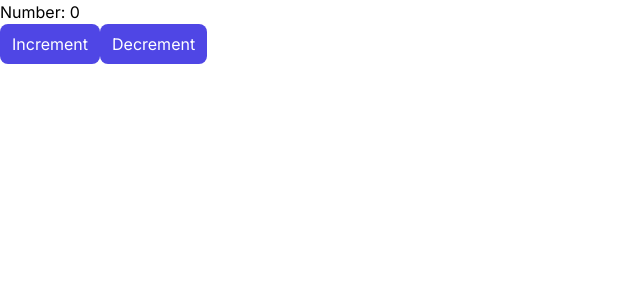
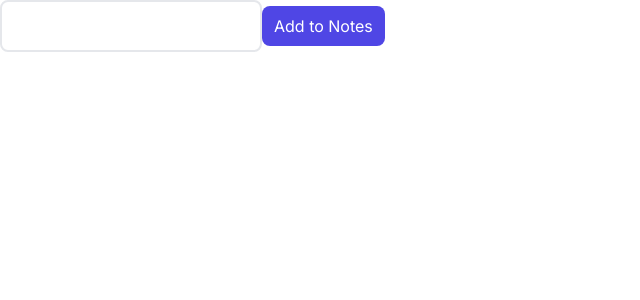
Before and after one commit to frengkymanjo/basicnextjs, a Next.js app: page / in a window 1280 px wide. Shown: the top 300 px of the page, without its empty margins (0-640 px from the left). Built offline with nearby package versions, Linux system fonts and the light colour scheme.

Commit message:
add notes

```diff
--- a/src/app/globals.css
+++ b/src/app/globals.css
@@ -3,6 +3,11 @@
 @tailwind utilities;
 
 @layer base {
+    input {
+        @apply border-2 p-3 rounded-lg;
+    }
+
+
     button {
         @apply bg-indigo-600 text-white px-3 py-2 rounded-lg
     }
--- a/src/components/cardForm.jsx
+++ b/src/components/cardForm.jsx
@@ -1,24 +1,39 @@
 "use client";
 
-import { useState } from "react";
+import { useEffect, useState } from "react";
 
 export const CardForm = () => {
-    const [counter, setCounter] = useState(0); //rerender
+    const [note, setNote] = useState("");
+    const [notes, setNotes] = useState([]);
 
-    function handleIncrement(){
-        setCounter((currentValue) => currentValue + 1);
-    };
+    function handleAddNote(){
+        const newNotes = [...notes]; //cloning dari data notes ke newNotes
+        newNotes.push(note) // ditambah new note
+        setNotes(newNotes) // set ke State
+        localStorage.setItem("notes", JSON.stringify(newNotes)); // disimpan ke local storage
+        setNote("");
 
 
-    function handleDecrement(){
-        setCounter((currentValue) => currentValue - 1)
     }
+
+    //dijalankan sekali ketika component di mount
+    useEffect(() => {
+        const existingData = localStorage.getItem("notes") //diambil dari local storage
+        if(existingData){
+            const parseData = JSON.parse(existingData)// parsing string jadi array
+            setNotes(parseData);
+        }
+    }, [notes])
 
   return (
     <div>
-        <div>Number: {counter}</div>
-        <button onClick={handleIncrement}>Increment</button>
-        <button onClick={handleDecrement}>Decrement</button>
+        <input value={note} onChange={(evet) => setNote(event.target.value)} />
+        <button onClick={handleAddNote}>Add to Notes</button>
+        <section>
+            {notes.map((item, index) => {
+                return <div key={index}>{item}</div>
+            })}
+        </section>
     </div>
   );
 };
```
